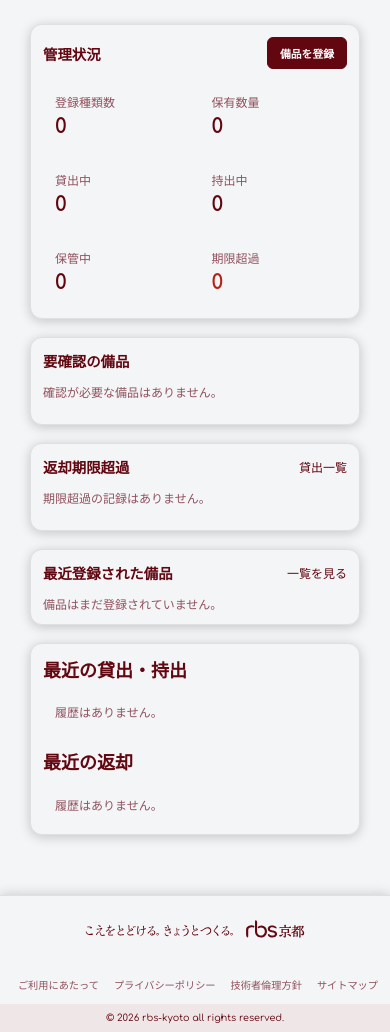
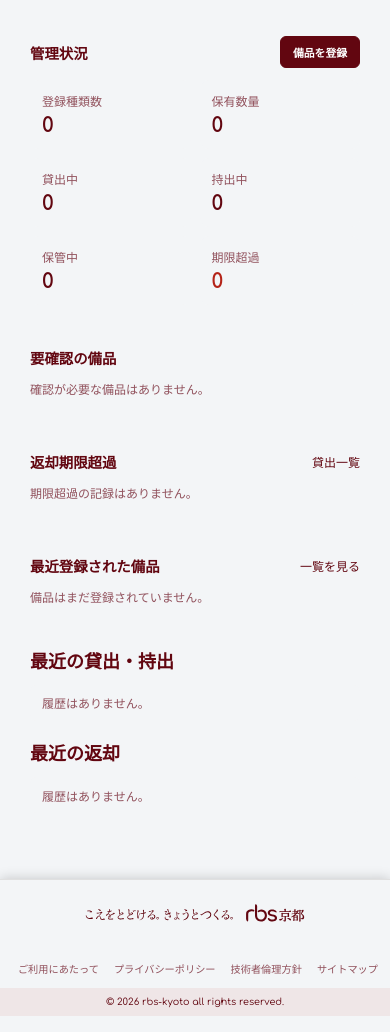
Before and after one commit to rbs-kyoto/rbs-kyoto, a Django app: page /equipment/ in a window 390 px wide. Shown: the part 201-1233 px from the top of the page. Run offline with Django 5.2, Linux system fonts and the light colour scheme; the visitor is signed in with stand-in values (Sample User, id 1); data comes from the database, SQL or seed files in the repository; data that the repository does not hold is empty; some libraries are stand-ins or nearby versions; some web fonts are replaced.

Commit message:
fix design

```diff
--- a/static/equipment/equipment.css
+++ b/static/equipment/equipment.css
@@ -67,8 +67,8 @@
 .equipment__table-wrap a,
 .equipment__simple-list li,
 .equipment__table-wrap tbody tr,
-.equipment__table-wrap tbody tr > td,
-.equipment__table-wrap tbody tr > td > *,
+.equipment__table-wrap tbody tr>td,
+.equipment__table-wrap tbody tr>td>*,
 .equipment__table-wrap tbody tr small {
     transition:
         color .25s ease,
@@ -270,12 +270,12 @@ body.dark-mode .equipment__status--unregistered {
     background: var(--Backgroundcolor);
 }
 
-.equipment__table-wrap tbody tr:hover > td {
+.equipment__table-wrap tbody tr:hover>td {
     background-color: var(--Hoverbackground);
 }
 
-.equipment__table-wrap tbody tr:hover > td,
-.equipment__table-wrap tbody tr:hover > td * {
+.equipment__table-wrap tbody tr:hover>td,
+.equipment__table-wrap tbody tr:hover>td * {
     color: var(--Hovertextcolor);
 }
 
@@ -740,6 +740,14 @@ body.dark-mode .equipment__status--unregistered {
     }
 }
 
+@media (max-width: 480px) {
+    .equipment__section {
+        border: none;
+        background-color: transparent;
+        box-shadow: none;
+    }
+}
+
 @media (max-width: 420px) {
     .equipment__details {
         grid-template-columns: minmax(0, 1fr);
--- a/static/main/css/base.css
+++ b/static/main/css/base.css
@@ -1117,6 +1117,7 @@ body.dark-mode .footer__social-icon-image--dark {
 }
 
 @media (prefers-reduced-motion: reduce) {
+
     .footer__social-icon-image,
     .footer__social-icon-fallback,
     .footer__social-links a {
@@ -1261,6 +1262,10 @@ body.dark-mode .footer__copyright {
         margin: .5rem 1rem;
     }
 
+    main.equipment__content {
+        margin: 0;
+    }
+
     ul.list {
         padding: .2rem;
     }
```
